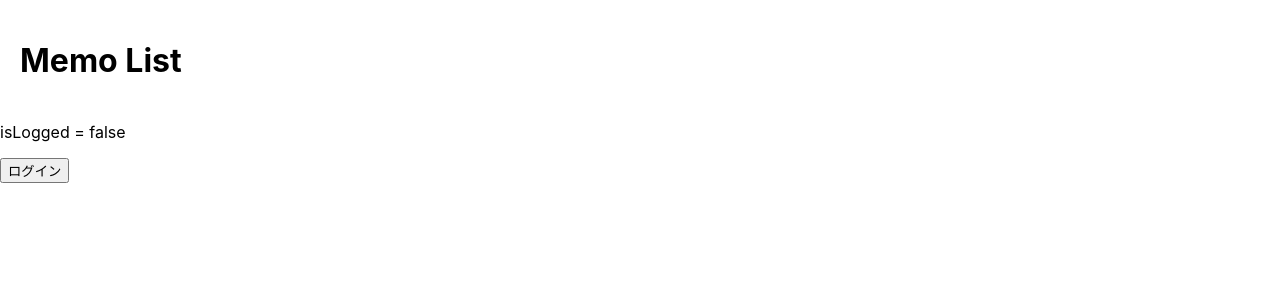
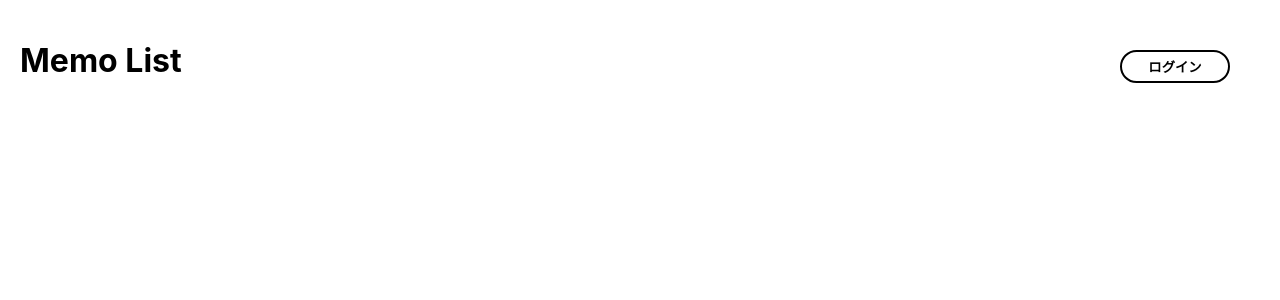
Before and after one commit to motohiro-mm/react_memo_app, a React (Create React App) app in the folder my-memo-app/: page / in a window 1280 px wide. Shown: the top 300 px of the page. Built offline with nearby package versions, Linux system fonts and the light colour scheme.

Commit message:
loginボタンのCSS追加

```diff
--- a/my-memo-app/src/App.css
+++ b/my-memo-app/src/App.css
@@ -1,5 +1,38 @@
+.title {
+  width: 40%;
+  display: inline-block;
+}
+
 h1 {
   padding: 20px;
+}
+
+.login {
+  width: 60%;
+  float: right;
+  display: block;
+}
+
+.login button {
+  float: right;
+  text-align: center;
+  margin: 50px;
+  text-decoration: none;
+  width: 110px;
+  padding: 5px;
+  font-weight: bold;
+  border: 2px solid black;
+  border-radius: 100vh;
+}
+
+.login .loginButton {
+  background: #fff;
+  color: black;
+}
+
+.login .logoutButton {
+  background: black;
+  color: #fff;
 }
 
 .main {
--- a/my-memo-app/src/App.js
+++ b/my-memo-app/src/App.js
@@ -33,11 +33,16 @@ export default function App() {
 
   return (
     <>
+    <div className="title">
       <h1>Memo List</h1>
-      {/* あとでけすこと↓ */}
-      <p>{isLogged ? "isLogged = true" : "isLogged = false"}</p>
+      </div>
       <div className="login">
-        <button onClick={() => setIsLogged(!isLogged)}>
+        <button             className={
+              isLogged
+                ? "logoutButton"
+                : "loginButton"
+            }
+onClick={() => setIsLogged(!isLogged)}>
           {isLogged ? "ログアウト" : "ログイン"}
         </button>
       </div>
```
